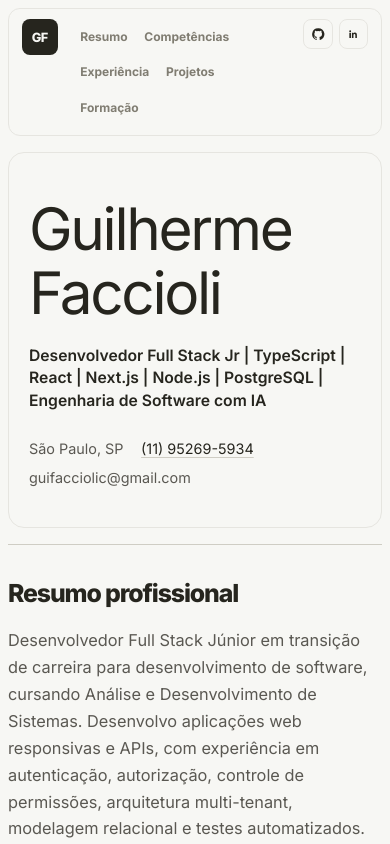
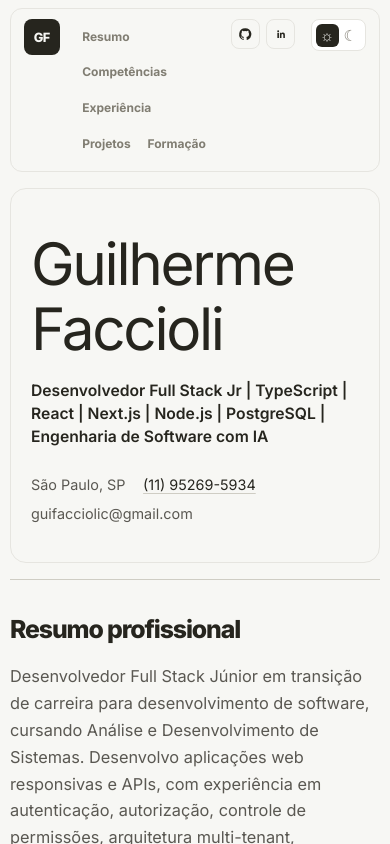
Before and after one commit to GuiFaccioli/meu-curriculo, a React (Vite) app: page / in a window 390 px wide. Shown: the top 844 px of the page. Built offline with nearby package versions, Linux system fonts and the light colour scheme; no server answers.

Commit message:
feat: add theme toggle and balance layout

```diff
--- a/src/App.css
+++ b/src/App.css
@@ -15,6 +15,21 @@
   --content-width: 760px;
 }
 
+:root[data-theme='dark'] {
+  --ink: #f7f7f4;
+  --body: #c9c6bd;
+  --muted: #aaa69b;
+  --canvas: #1d1c19;
+  --surface: #282620;
+  --surface-soft: #333029;
+  --hairline: #454139;
+  --hairline-strong: #686157;
+  --accent: #ff7848;
+  --accent-dark: #ff9b76;
+  --on-accent: #1d1c19;
+  --focus: 0 0 0 3px rgba(255, 120, 72, 0.28);
+}
+
 * {
   scroll-margin-top: 5rem;
 }
@@ -27,7 +42,7 @@ body {
 }
 
 .app-shell {
-  width: min(var(--max-width), calc(100% - 2rem));
+  width: min(var(--max-width), calc(100% - 3rem));
   margin: 0 auto;
   padding: 1rem 0 3rem;
 }
@@ -44,8 +59,7 @@ body {
   padding: 0.65rem 0.8rem;
   border: 1px solid var(--hairline);
   border-radius: 12px;
-  background: rgba(247, 247, 244, 0.94);
-  backdrop-filter: blur(12px);
+  background: var(--canvas);
 }
 
 .top-nav-mark {
@@ -101,6 +115,34 @@ body {
   height: 0.9rem;
 }
 
+.theme-toggle {
+  display: inline-flex;
+  flex: 0 0 auto;
+  align-items: center;
+  padding: 0.2rem;
+  border: 1px solid var(--hairline);
+  border-radius: 8px;
+  background: var(--surface);
+  color: var(--muted);
+  cursor: pointer;
+}
+
+.theme-toggle-option {
+  display: inline-grid;
+  place-items: center;
+  width: 1.45rem;
+  height: 1.45rem;
+  border-radius: 6px;
+  font-size: 0.95rem;
+  line-height: 1;
+  transition: background-color 160ms ease, color 160ms ease;
+}
+
+.theme-toggle-option--active {
+  background: var(--ink);
+  color: var(--canvas);
+}
+
 .top-nav-link {
   padding: 0.45rem 0.65rem;
   border-radius: 6px;
@@ -130,7 +172,8 @@ main {
 }
 
 .hero-content {
-  max-width: 62rem;
+  max-width: 960px;
+  margin-inline: auto;
 }
 
 .hero-band h1 {
@@ -240,6 +283,7 @@ main {
   display: grid;
   gap: 0.35rem;
   max-width: var(--content-width);
+  margin-inline: auto;
 }
 
 .section-title {
@@ -260,7 +304,9 @@ main {
 .section-content {
   display: grid;
   gap: 1rem;
+  max-width: 960px;
   margin-top: 1.25rem;
+  margin-inline: auto;
 }
 
 .summary-copy {
@@ -443,7 +489,7 @@ button:focus-visible {
 
 @media (max-width: 700px) {
   .app-shell {
-    width: min(100% - 1rem, var(--max-width));
+    width: min(100% - 1.25rem, var(--max-width));
     padding-top: 0.5rem;
   }
 
@@ -466,6 +512,10 @@ button:focus-visible {
 
   .top-nav-social-link span {
     display: none;
+  }
+
+  .theme-toggle {
+    margin-left: auto;
   }
 
   .top-nav-link {
--- a/src/App.tsx
+++ b/src/App.tsx
@@ -1,3 +1,4 @@
+import { useEffect, useState } from 'react'
 import { EducationCard } from './components/EducationCard'
 import { ExperienceCard } from './components/ExperienceCard'
 import { HeaderHero } from './components/HeaderHero'
@@ -13,7 +14,20 @@ import './App.css'
 function App() {
   usePortfolioTracking()
 
+  const [theme, setTheme] = useState<'light' | 'dark'>(() => {
+    if (typeof window === 'undefined') return 'light'
+
+    const storedTheme = window.localStorage.getItem('resume-theme')
+    if (storedTheme === 'dark' || storedTheme === 'light') return storedTheme
+
+    return window.matchMedia('(prefers-color-scheme: dark)').matches ? 'dark' : 'light'
+  })
   const socialLinks = resumeData.links.filter((link) => link.kind === 'github' || link.kind === 'linkedin')
+
+  useEffect(() => {
+    document.documentElement.dataset.theme = theme
+    window.localStorage.setItem('resume-theme', theme)
+  }, [theme])
 
   return (
     <div className="app-shell">
@@ -55,6 +69,21 @@ function App() {
             </a>
           ))}
         </nav>
+
+        <button
+          type="button"
+          className="theme-toggle"
+          aria-label={theme === 'dark' ? 'Ativar modo claro' : 'Ativar modo escuro'}
+          aria-pressed={theme === 'dark'}
+          onClick={() => setTheme((currentTheme) => (currentTheme === 'dark' ? 'light' : 'dark'))}
+        >
+          <span className={`theme-toggle-option ${theme === 'light' ? 'theme-toggle-option--active' : ''}`} aria-hidden="true">
+            ☼
+          </span>
+          <span className={`theme-toggle-option ${theme === 'dark' ? 'theme-toggle-option--active' : ''}`} aria-hidden="true">
+            ☾
+          </span>
+        </button>
       </header>
 
       <main id="top">
--- a/src/index.css
+++ b/src/index.css
@@ -3,11 +3,15 @@
 :root {
   color-scheme: light;
   font-family: 'Inter', system-ui, -apple-system, BlinkMacSystemFont, 'Segoe UI', sans-serif;
-  color: #26251e;
-  background: #f7f7f4;
+  color: var(--ink);
+  background: var(--canvas);
   font-synthesis: none;
   text-rendering: optimizeLegibility;
   -webkit-font-smoothing: antialiased;
+}
+
+:root[data-theme='dark'] {
+  color-scheme: dark;
 }
 
 * {
```
